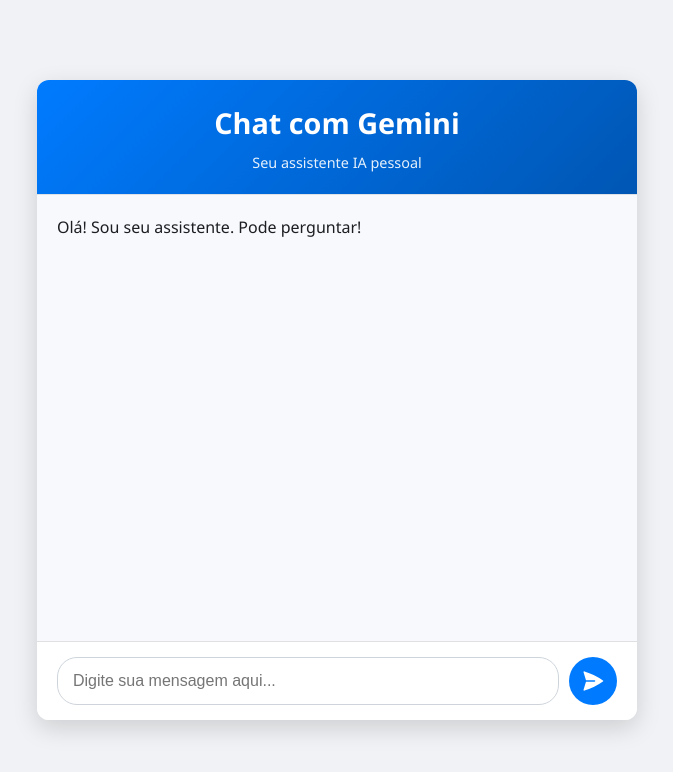
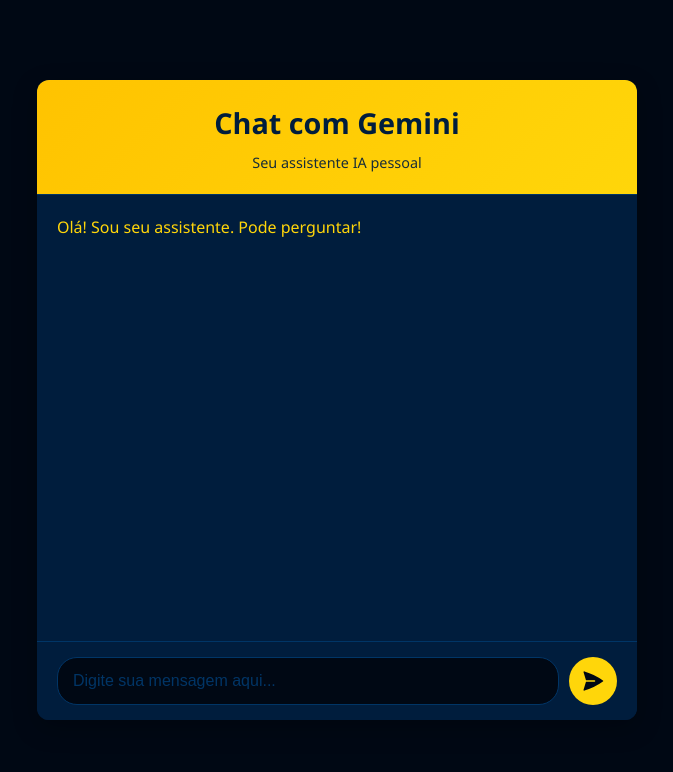
Before and after one commit to leo13-miku/chstbot, a website: page public/index.html in a window 1280 px wide. Shown: the whole page, without its empty margins (303-976 px from the left). Drawn offline with Linux system fonts and the light colour scheme.

Commit message:
Add files via upload

```diff
--- a/public/style.css
+++ b/public/style.css
@@ -9,10 +9,18 @@
     padding: 0;
 }
 
+/* Cores da paleta:
+   - Amarelo brilhante: #ffd60a
+   - Amarelo/Ouro:    #ffc300
+   - Azul escuro:      #003566
+   - Azul muito escuro: #001d3d
+   - Quase preto:      #000814
+*/
+
 body {
     font-family: 'Segoe UI', Tahoma, Geneva, Verdana, sans-serif;
-    background-color: #f0f2f5; /* Um cinza claro suave para o fundo */
-    color: #1c1e21; /* Cor de texto principal (escuro) */
+    background-color: #000814; /* Quase preto para o fundo principal */
+    color: #ffd60a; /* Amarelo brilhante para texto principal */
     display: flex;
     justify-content: center;
     align-items: center;
@@ -27,9 +35,9 @@
     max-width: 600px; /* Largura máxima do chat */
     height: 80vh; /* Altura do chat, ajustável */
     max-height: 700px;
-    background-color: #ffffff; /* Fundo branco para o chat */
+    background-color: #001d3d; /* Azul muito escuro para o container do chat */
     border-radius: 12px; /* Bordas arredondadas */
-    box-shadow: 0 8px 24px rgba(0, 0, 0, 0.15); /* Sombra suave */
+    box-shadow: 0 8px 24px rgba(0, 0, 0, 0.25); /* Sombra (ajustada para tema escuro) */
     display: flex;
     flex-direction: column;
     overflow: hidden; /* Para garantir que o conteúdo não vaze das bordas arredondadas */
@@ -37,11 +45,11 @@
 
 /* --- Cabeçalho do Chat --- */
 .chat-header {
-    background: linear-gradient(135deg, #007bff, #0056b3); /* Gradiente azul elegante */
-    color: #ffffff;
+    background: linear-gradient(135deg, #ffc300, #ffd60a); /* Gradiente amarelo/ouro */
+    color: #001d3d; /* Azul muito escuro para texto do cabeçalho (contraste com amarelo) */
     padding: 20px;
     text-align: center;
-    border-bottom: 1px solid #dee2e6;
+    border-bottom: 1px solid #003566; /* Azul escuro para a borda */
 }
 
 .chat-header h1 {
@@ -60,7 +68,7 @@
     flex-grow: 1; /* Faz a caixa de chat ocupar o espaço restante */
     padding: 20px;
     overflow-y: auto; /* Adiciona barra de rolagem vertical quando necessário */
-    background-color: #f7f9fc; /* Um fundo levemente diferente para a área de mensagens */
+    background-color: #001d3d; /* Azul muito escuro, igual ao container ou um pouco mais claro/escuro */
     display: flex;
     flex-direction: column;
     gap: 15px; /* Espaço entre as mensagens */
@@ -86,8 +94,8 @@
 }
 
 .bot-message p {
-    background-color: #e9ecef; /* Cinza claro para o bot */
-    color: #333;
+    background-color: #003566; /* Azul escuro para o bot */
+    color: #ffd60a; /* Amarelo brilhante para texto do bot */
     border-top-left-radius: 0; /* "Rabicho" da bolha */
 }
 
@@ -97,8 +105,8 @@
 }
 
 .user-message p {
-    background-color: #007bff; /* Azul primário para o usuário */
-    color: #ffffff;
+    background-color: #ffc300; /* Amarelo/Ouro para o usuário */
+    color: #000814; /* Quase preto para texto do usuário (contraste com amarelo) */
     border-top-right-radius: 0; /* "Rabicho" da bolha */
 }
 
@@ -106,29 +114,35 @@
 .chat-input-area {
     display: flex;
     padding: 15px 20px;
-    border-top: 1px solid #e0e0e0;
-    background-color: #ffffff;
+    border-top: 1px solid #003566; /* Azul escuro para a borda */
+    background-color: #001d3d; /* Azul muito escuro para a área de input */
 }
 
 #userInput {
     flex-grow: 1;
     padding: 12px 15px;
-    border: 1px solid #ced4da;
+    border: 1px solid #003566; /* Azul escuro para borda do input */
     border-radius: 20px; /* Bordas arredondadas para o input */
     font-size: 1em;
     margin-right: 10px;
     outline: none; /* Remove o contorno padrão ao focar */
     transition: border-color 0.2s ease-in-out;
+    background-color: #000814; /* Fundo quase preto para o input */
+    color: #ffd60a; /* Texto amarelo no input */
+}
+
+#userInput::placeholder {
+    color: #003566; /* Azul escuro para placeholder, mais sutil */
 }
 
 #userInput:focus {
-    border-color: #007bff; /* Cor da borda ao focar */
-    box-shadow: 0 0 0 0.2rem rgba(0, 123, 255, 0.25); /* Efeito de foco suave */
+    border-color: #ffd60a; /* Amarelo brilhante para borda ao focar */
+    box-shadow: 0 0 0 0.2rem rgba(255, 214, 10, 0.35); /* Efeito de foco suave com amarelo */
 }
 
 #sendButton {
-    background-color: #007bff; /* Azul primário */
-    color: white;
+    background-color: #ffd60a; /* Amarelo brilhante para o botão */
+    color: #000814; /* Cor do ícone (se fosse texto, mas SVG usa fill) */
     border: none;
     border-radius: 50%; /* Botão redondo */
     width: 48px;
@@ -141,11 +155,11 @@
 }
 
 #sendButton:hover {
-    background-color: #0056b3; /* Azul mais escuro no hover */
+    background-color: #ffc300; /* Amarelo/Ouro no hover */
 }
 
 #sendButton svg {
-    fill: white; /* Cor do ícone SVG */
+    fill: #000814; /* Quase preto para o ícone SVG */
 }
 
 
@@ -155,17 +169,17 @@
 }
 
 .chatbox::-webkit-scrollbar-track {
-    background: #f1f1f1;
+    background: #001d3d; /* Azul muito escuro para a trilha */
     border-radius: 10px;
 }
 
 .chatbox::-webkit-scrollbar-thumb {
-    background: #c5c5c5;
+    background: #003566; /* Azul escuro para o polegar */
     border-radius: 10px;
 }
 
 .chatbox::-webkit-scrollbar-thumb:hover {
-    background: #a0a0a0;
+    background: #ffc300; /* Amarelo/Ouro no hover do polegar */
 }
 
 /* --- Responsividade Básica --- */
```
